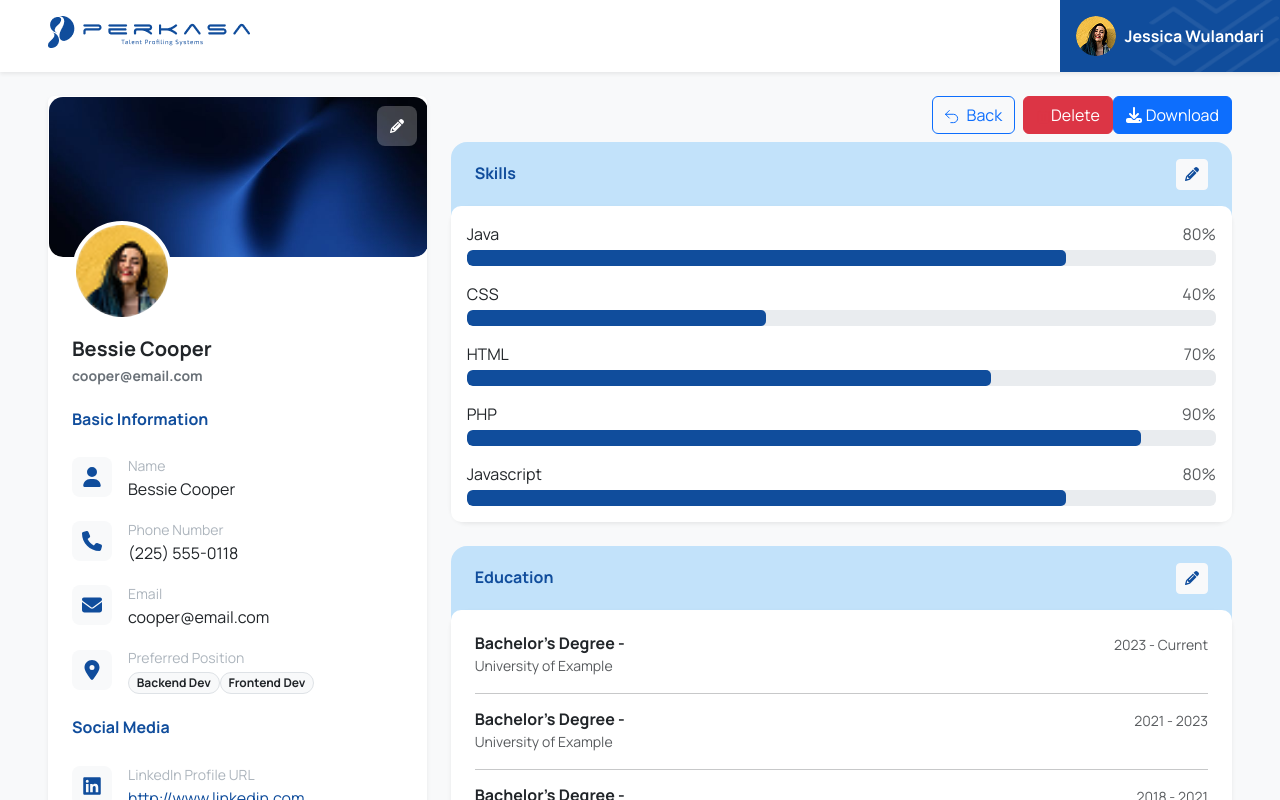
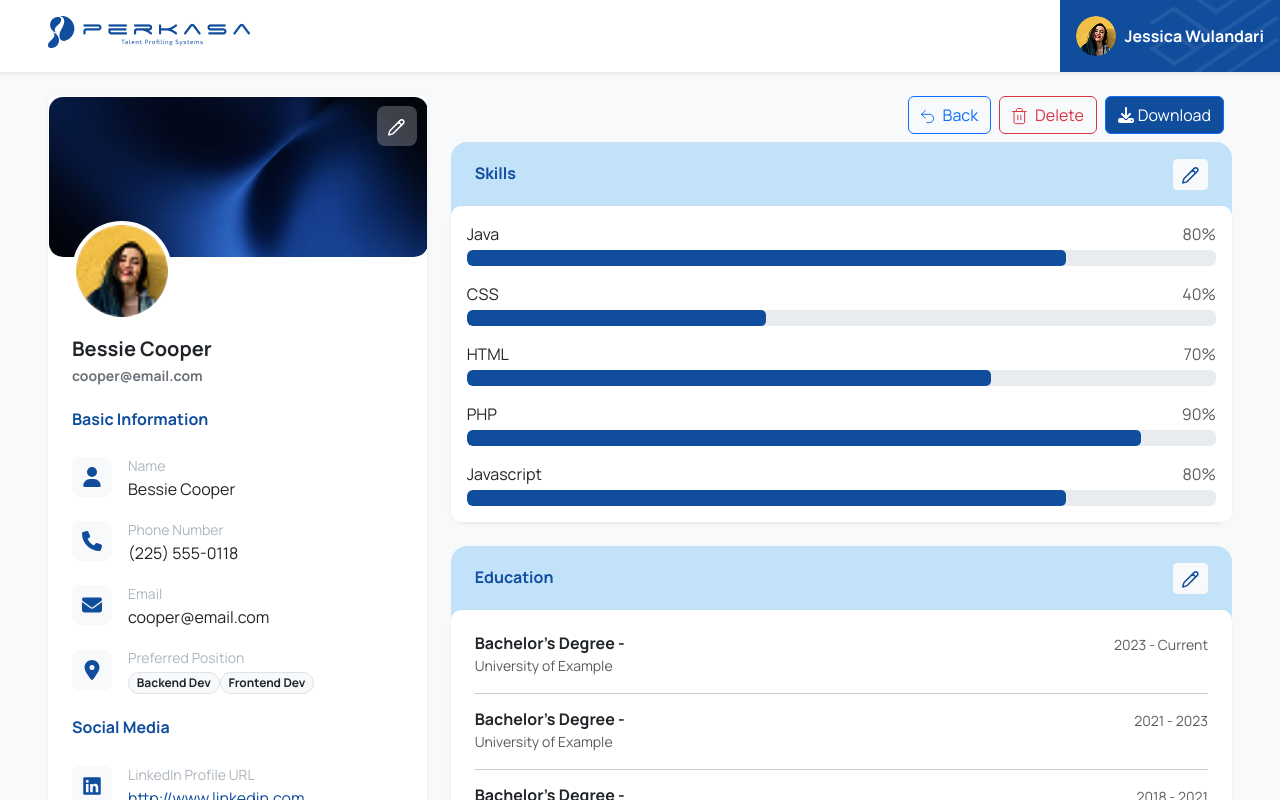
Before and after one commit to xeyzo/TalentManagementSystem-PPU, a React (Vite) app: page /TalentDetail in a window 1280 px wide. Shown: the top 800 px of the page. Built offline with nearby package versions, Linux system fonts and the light colour scheme.

Commit message:
fix: perbaiki button

```diff
--- a/src/assets/css/TalentPageDetail.css
+++ b/src/assets/css/TalentPageDetail.css
@@ -141,8 +141,6 @@
   border: 1px solid #dee2e6;
 }
 
-.btn-kembali {
-  background-color: white;
-  border: 1px solid #104D9C;
-  color: #104D9C;
+.btn-outline-danger:hover{
+  color: white !important;
 }
--- a/src/pages/TalentPageDetail.jsx
+++ b/src/pages/TalentPageDetail.jsx
@@ -14,8 +14,10 @@ function TalentPageDetail() {
           <div className="card profile-header-card border-0 shadow-sm mb-4">
             <div className="profile-banner">
               <img src={backgroundDetail} alt="Banner" className="profile-banner-image" />
-              <button className="btn btn-sm edit-icon-absolute bg-translucent-white" type="button">
-                <FontAwesomeIcon icon={faPencil} style={{ color: "white" }} />
+              <button className="btn btn-sm edit-icon-absolute bg-translucent-white">
+                <svg width="17" height="17" viewBox="0 0 17 17" fill="none" xmlns="http://www.w3.org/2000/svg">
+                  <path d="M10.6083 3.02537L13.6417 6.0587M15.2902 4.39939C15.6912 3.99855 15.9165 3.45486 15.9165 2.88792C15.9166 2.32098 15.6915 1.77723 15.2906 1.37629C14.8898 0.975355 14.3461 0.750071 13.7791 0.75C13.2122 0.749929 12.6685 0.975077 12.2675 1.37591L2.1468 11.4989C1.97073 11.6745 1.84052 11.8906 1.76763 12.1283L0.765875 15.4286C0.746276 15.4942 0.744796 15.5638 0.761592 15.6302C0.778387 15.6965 0.812832 15.7571 0.861271 15.8055C0.90971 15.8538 0.970337 15.8882 1.03672 15.9049C1.1031 15.9216 1.17277 15.92 1.23832 15.9003L4.53934 14.8993C4.77683 14.827 4.99296 14.6976 5.16876 14.5224L15.2902 4.39939Z" stroke="white" stroke-width="1.5" stroke-linecap="round" stroke-linejoin="round" />
+                </svg>
               </button>
             </div>
             <div className="card-body p-4">
@@ -101,19 +103,21 @@ function TalentPageDetail() {
 
         <div className="col-md-8">
           <div className="d-flex justify-content-end align-items-center mb-2">
-            <button type="button" className="btn btn-outline-primary me-2">
-              <svg width="14" height="14" viewBox="0 0 14 14" fill="none" xmlns="http://www.w3.org/2000/svg" className="me-2">
-                <path d="M4.29167 8.08333L0.5 4.29167M0.5 4.29167L4.29167 0.5M0.5 4.29167H8.4625C9.01022 4.29167 9.55258 4.39955 10.0586 4.60915C10.5646 4.81876 11.0244 5.12598 11.4117 5.51328C11.799 5.90057 12.1062 6.36036 12.3158 6.86639C12.5255 7.37242 12.6333 7.91478 12.6333 8.4625C12.6333 9.01022 12.5255 9.55258 12.3158 10.0586C12.1062 10.5646 11.799 11.0244 11.4117 11.4117C11.0244 11.799 10.5646 12.1062 10.0586 12.3158C9.55258 12.5255 9.01022 12.6333 8.4625 12.6333H5.80833" stroke="currentColor" strokeLinecap="round" strokeLinejoin="round" />
-              </svg>
-              Back
-            </button>
-            <button className="btn btn-danger me" type="button">
-              <svg width="15" height="17" viewBox="0 0 15 17" fill="none" xmlns="http://www.w3.org/2000/svg">
-                <path d="M0.5 3.53333H14.15M12.6333 3.53333V14.15C12.6333 14.9083 11.875 15.6667 11.1167 15.6667H3.53333C2.775 15.6667 2.01667 14.9083 2.01667 14.15V3.53333M4.29167 3.53333V2.01667C4.29167 1.25833 5.05 0.5 5.80833 0.5H8.84167C9.6 0.5 10.3583 1.25833 10.3583 2.01667V3.53333M5.80833 7.325V11.875M8.84167 7.325V11.875" stroke="#DC3545" stroke-linecap="round" stroke-linejoin="round" />
+            <a href='/'>
+              <button type="button" className="btn btn-outline-primary me-2" to>
+                <svg width="14" height="14" viewBox="0 0 14 14" fill="none" xmlns="http://www.w3.org/2000/svg" className="me-2">
+                  <path d="M4.29167 8.08333L0.5 4.29167M0.5 4.29167L4.29167 0.5M0.5 4.29167H8.4625C9.01022 4.29167 9.55258 4.39955 10.0586 4.60915C10.5646 4.81876 11.0244 5.12598 11.4117 5.51328C11.799 5.90057 12.1062 6.36036 12.3158 6.86639C12.5255 7.37242 12.6333 7.91478 12.6333 8.4625C12.6333 9.01022 12.5255 9.55258 12.3158 10.0586C12.1062 10.5646 11.799 11.0244 11.4117 11.4117C11.0244 11.799 10.5646 12.1062 10.0586 12.3158C9.55258 12.5255 9.01022 12.6333 8.4625 12.6333H5.80833" stroke="currentColor" strokeLinecap="round" strokeLinejoin="round" />
+                </svg>
+                Back
+              </button>
+            </a>
+            <button className="btn btn-outline-danger me-2" type="button">
+              <svg width="15" height="17" viewBox="0 0 15 17" fill="none" xmlns="http://www.w3.org/2000/svg" className="me-2">
+                <path d="M0.5 3.53333H14.15M12.6333 3.53333V14.15C12.6333 14.9083 11.875 15.6667 11.1167 15.6667H3.53333C2.775 15.6667 2.01667 14.9083 2.01667 14.15V3.53333M4.29167 3.53333V2.01667C4.29167 1.25833 5.05 0.5 5.80833 0.5H8.84167C9.6 0.5 10.3583 1.25833 10.3583 2.01667V3.53333M5.80833 7.325V11.875M8.84167 7.325V11.875" stroke="currentColor" stroke-linecap="round" stroke-linejoin="round" />
               </svg>
               Delete
             </button>
-            <button className="btn btn-primary" type="button">
+            <button className="btn btn-primary me-2" type="button" style={{ background: "#104D9C" }}>
               <FontAwesomeIcon icon={faDownload} className="me-1" />
               Download
             </button>
@@ -121,7 +125,12 @@ function TalentPageDetail() {
           <div className="styled-card-container">
             <div className="d-flex justify-content-between align-items-center styled-card-header">
               <h6 className="mb-0 text-primary">Skills</h6>
-              <button className="btn btn-light btn-sm" type="button"><FontAwesomeIcon icon={faPencil} className="text-primary" /></button>
+              <button className="btn btn-light btn-sm" type="button">
+                <svg width="17" height="17" viewBox="0 0 17 17" fill="none" xmlns="http://www.w3.org/2000/svg">
+                  <path d="M10.6083 3.02537L13.6417 6.0587M15.2902 4.39939C15.6912 3.99855 15.9165 3.45486 15.9165 2.88792C15.9166 2.32098 15.6915 1.77723 15.2906 1.37629C14.8898 0.975355 14.3461 0.750071 13.7791 0.75C13.2122 0.749929 12.6685 0.975077 12.2675 1.37591L2.1468 11.4989C1.97073 11.6745 1.84052 11.8906 1.76763 12.1283L0.765875 15.4286C0.746276 15.4942 0.744796 15.5638 0.761592 15.6302C0.778387 15.6965 0.812832 15.7571 0.861271 15.8055C0.90971 15.8538 0.970337 15.8882 1.03672 15.9049C1.1031 15.9216 1.17277 15.92 1.23832 15.9003L4.53934 14.8993C4.77683 14.827 4.99296 14.6976 5.16876 14.5224L15.2902 4.39939Z" stroke="#104D9C" stroke-width="1.5" stroke-linecap="round" stroke-linejoin="round" />
+                </svg>
+
+              </button>
             </div>
             <div className="card border-0 shadow-sm">
               <div className="card-body p-8">
@@ -178,7 +187,9 @@ function TalentPageDetail() {
             <div className="d-flex justify-content-between align-items-center styled-card-header">
               <h6 className="mb-0 text-primary">Education</h6>
               <button className="btn btn-light btn-sm" type="button">
-                <FontAwesomeIcon icon={faPencil} className="text-primary" />
+                <svg width="17" height="17" viewBox="0 0 17 17" fill="none" xmlns="http://www.w3.org/2000/svg">
+                  <path d="M10.6083 3.02537L13.6417 6.0587M15.2902 4.39939C15.6912 3.99855 15.9165 3.45486 15.9165 2.88792C15.9166 2.32098 15.6915 1.77723 15.2906 1.37629C14.8898 0.975355 14.3461 0.750071 13.7791 0.75C13.2122 0.749929 12.6685 0.975077 12.2675 1.37591L2.1468 11.4989C1.97073 11.6745 1.84052 11.8906 1.76763 12.1283L0.765875 15.4286C0.746276 15.4942 0.744796 15.5638 0.761592 15.6302C0.778387 15.6965 0.812832 15.7571 0.861271 15.8055C0.90971 15.8538 0.970337 15.8882 1.03672 15.9049C1.1031 15.9216 1.17277 15.92 1.23832 15.9003L4.53934 14.8993C4.77683 14.827 4.99296 14.6976 5.16876 14.5224L15.2902 4.39939Z" stroke="#104D9C" stroke-width="1.5" stroke-linecap="round" stroke-linejoin="round" />
+                </svg>
               </button>
             </div>
             <div className="card border-0 shadow-sm">
@@ -214,7 +225,9 @@ function TalentPageDetail() {
             <div className="d-flex justify-content-between align-items-center styled-card-header">
               <h6 className="mb-0 text-primary">Experience</h6>
               <button className="btn btn-light btn-sm" type="button">
-                <FontAwesomeIcon icon={faPencil} className="text-primary" />
+                <svg width="17" height="17" viewBox="0 0 17 17" fill="none" xmlns="http://www.w3.org/2000/svg">
+                  <path d="M10.6083 3.02537L13.6417 6.0587M15.2902 4.39939C15.6912 3.99855 15.9165 3.45486 15.9165 2.88792C15.9166 2.32098 15.6915 1.77723 15.2906 1.37629C14.8898 0.975355 14.3461 0.750071 13.7791 0.75C13.2122 0.749929 12.6685 0.975077 12.2675 1.37591L2.1468 11.4989C1.97073 11.6745 1.84052 11.8906 1.76763 12.1283L0.765875 15.4286C0.746276 15.4942 0.744796 15.5638 0.761592 15.6302C0.778387 15.6965 0.812832 15.7571 0.861271 15.8055C0.90971 15.8538 0.970337 15.8882 1.03672 15.9049C1.1031 15.9216 1.17277 15.92 1.23832 15.9003L4.53934 14.8993C4.77683 14.827 4.99296 14.6976 5.16876 14.5224L15.2902 4.39939Z" stroke="#104D9C" stroke-width="1.5" stroke-linecap="round" stroke-linejoin="round" />
+                </svg>
               </button>
             </div>
             <div className="card border-0 shadow-sm">
```
